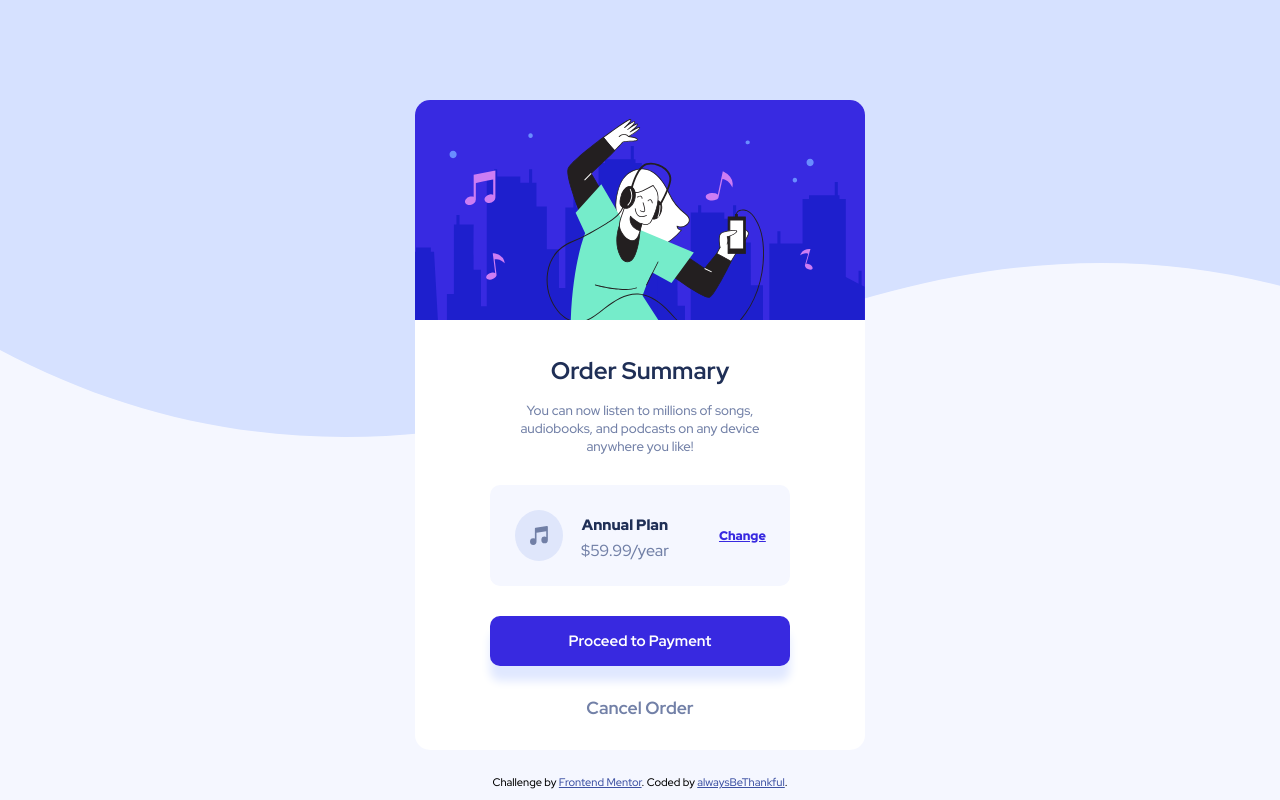
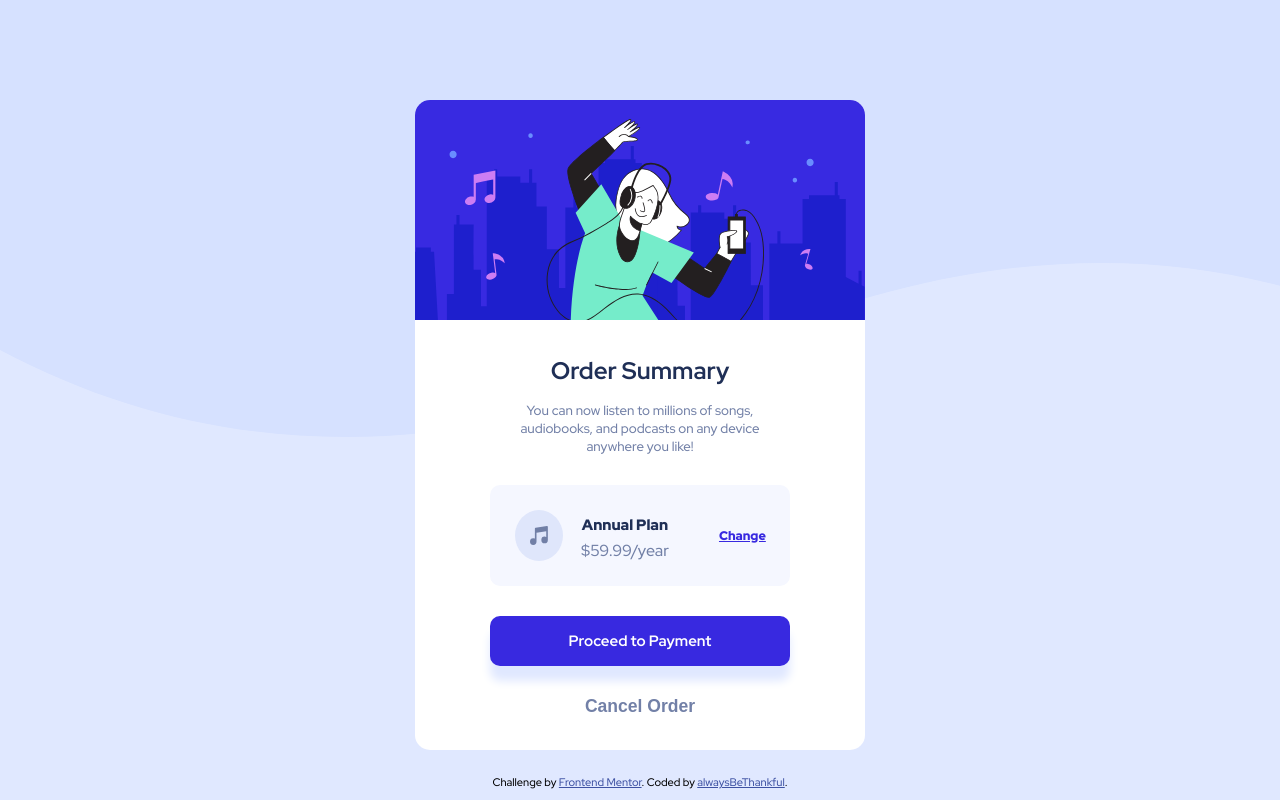
Before and after one commit to alwaysBeThankful/order-sum.github.io, a plain HTML site: page index.html in a window 1280 px wide. Drawn offline with Linux system fonts and the light colour scheme.

Commit message:
Further QOL on desktop version
I have further added and improved the desktop version of
this project with the following: Hover effect, changing some colours,
adding a button and box shadow.

```diff
--- a/index.html
+++ b/index.html
@@ -36,7 +36,7 @@
     </section>
 
     <section class="cancel-cta">
-      <h3>Cancel Order</h3>
+      <button type="submit"><h3>Cancel Order</h3></button>
     </section>
 
 </div>
--- a/style.css
+++ b/style.css
@@ -16,7 +16,7 @@ body {
     font-family: 'Red Hat Display', sans-serif;
     background-image:url(./images/pattern-background-desktop.svg);
     background-repeat: no-repeat;
-    background-color: var(--Very-pale-blue);
+    background-color: var(--Pale-blue);
     max-width: 1440px;
 }
 
@@ -97,6 +97,10 @@ body {
     font-weight: 900;
 }
 
+.change:hover {
+    opacity: 0.5;
+}
+
 /* -- Call to Action -- */
 .cta {
     background-color: var(--Bright-blue);
@@ -116,11 +120,20 @@ body {
     color: #fff;
 }
 
-.cancel-cta {
-    font-size: 15px;
-    color: var(--Desaturated-blue)
+.cta:hover {
+    opacity: 0.5;
 }
 
+.cancel-cta button {
+    font-size: 15px;
+    color: var(--Desaturated-blue);
+    border: none;
+    background-color: #fff;
+}
+
+.cancel-cta button:hover {
+    color: var(--Dark-blue)
+}
 
 /* -- Attribution -- */
 .attribution {
```
